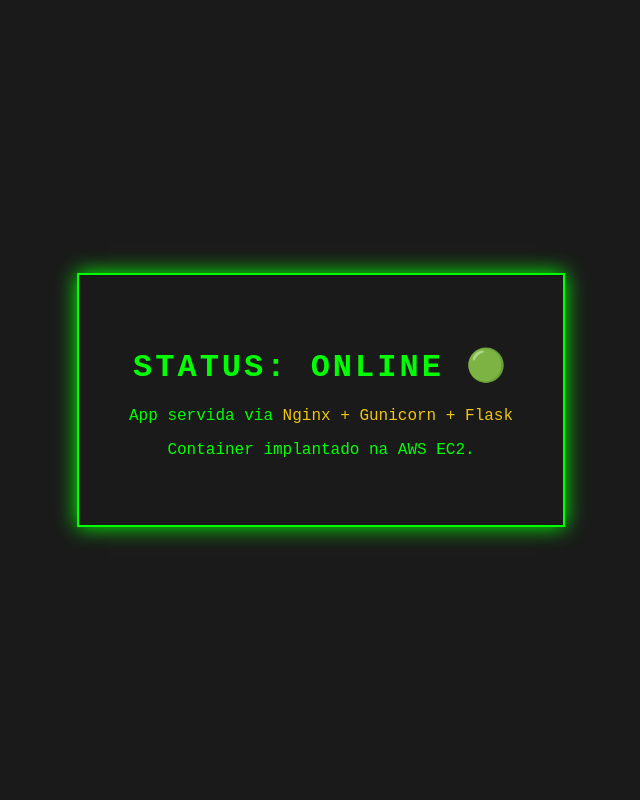
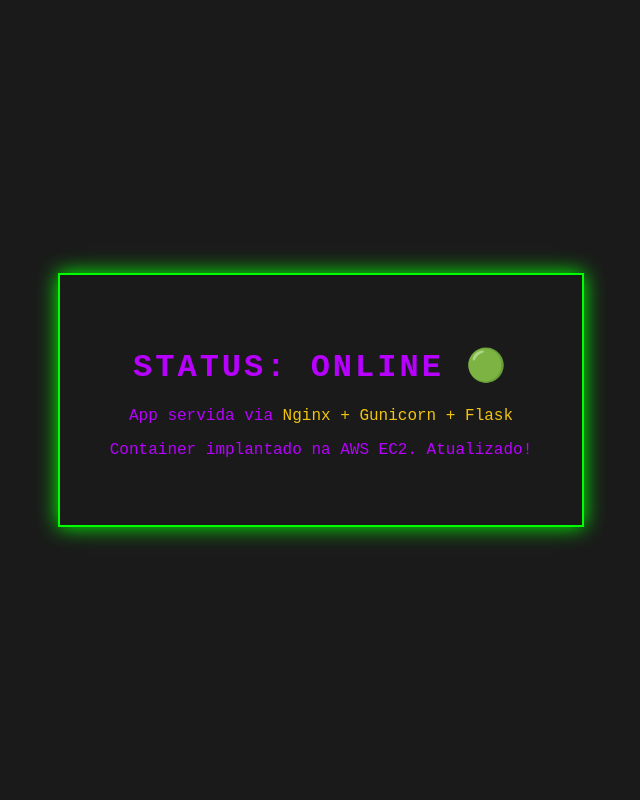
Before and after one commit to hicktan/app-devops, a Flask app: page / in a window 1280 px wide. Shown: the whole page, without its empty margins (319-959 px from the left). Run offline with Flask 3, Linux system fonts and the light colour scheme.

Commit message:
feat:atualização

```diff
--- a/website/templates/index.html
+++ b/website/templates/index.html
@@ -4,7 +4,7 @@
     <meta charset="UTF-8">
     <title>Projeto DevOps Portfolio</title>
     <style>
-        body { font-family: 'Courier New', Courier, monospace; background-color: #1a1a1a; color: #00ff00; display: flex; justify-content: center; align-items: center; height: 100vh; margin: 0; }
+        body { font-family: 'Courier New', Courier, monospace; background-color: #1a1a1a; color: #b700ff; display: flex; justify-content: center; align-items: center; height: 100vh; margin: 0; }
         .container { text-align: center; border: 2px solid #00ff00; padding: 50px; box-shadow: 0 0 20px #00ff00; }
         h1 { text-transform: uppercase; letter-spacing: 3px; }
         span { color: #f1c40f; }
@@ -14,7 +14,7 @@
     <div class="container">
         <h1>Status: Online 🟢</h1>
         <p>App servida via <span>Nginx + Gunicorn + Flask</span></p>
-        <p>Container implantado na AWS EC2.</p>
+        <p>Container implantado na AWS EC2. Atualizado!</p>
     </div>
 </body>
 </html>
```
